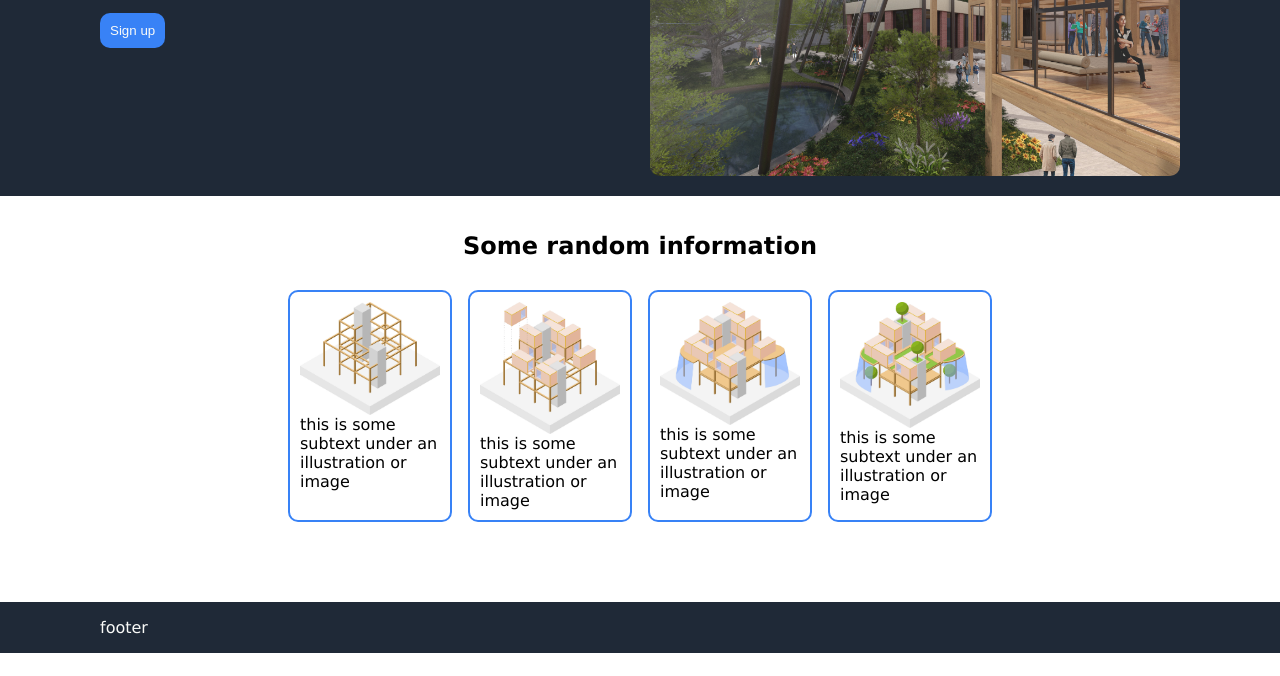
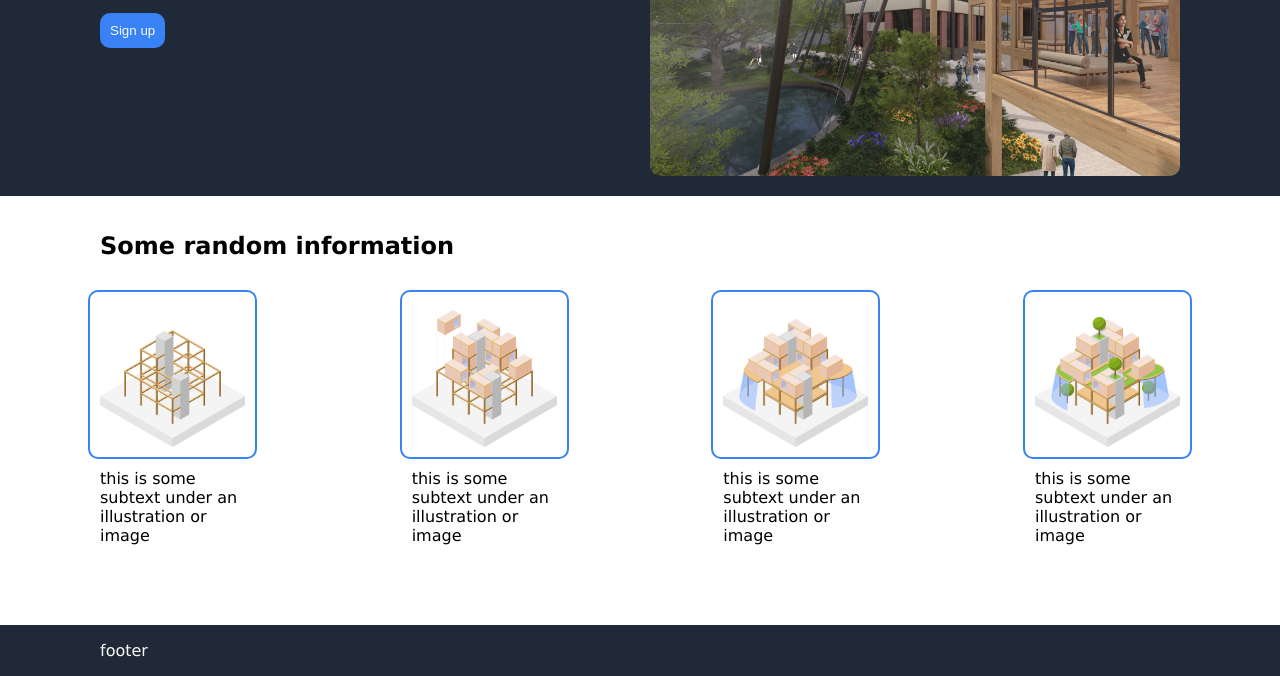
Before and after one commit to bartbroersen1/landing_page, a plain HTML site: page index.html in a window 1280 px wide. Shown: the part 189-865 px from the top of the page. Before the commit the page ends 842 px from the top, so only its background shows below. Drawn offline with Linux system fonts and the light colour scheme.

Commit message:
Added containers and subtext to illustrations

```diff
--- a/index.html
+++ b/index.html
@@ -30,10 +30,22 @@
         <div class="section-2">
             <h2>Some random information</h2>
             <ul class="illustrations">
-                <li class="illustration"><img src="img/Diagrammen AE edit 2 structure.jpg" alt="concept diagram 1: structure">this is some subtext under an illustration or image</li>
-                <li class="illustration"><img src="img/Diagrammen AE edit 3 units.jpg" alt="concept diagram 2: units">this is some subtext under an illustration or image</li>
-                <li class="illustration"><img src="img/Diagrammen AE edit 5 floors.jpg" alt="concept diagram 3: curtain wall and floors">this is some subtext under an illustration or image</li>
-                <li class="illustration"><img src="img/Diagrammen AE edit 6 greenery.jpg" alt="concept diagram 4: climate adaptive">this is some subtext under an illustration or image</li>
+                <div class="illustration">
+                    <li><img src="img/Diagrammen AE edit 2 structure.jpg" alt="concept diagram 1: structure"></li>
+                    <div>this is some subtext under an illustration or image</div>
+                </div>
+                <div class="illustration">
+                    <li><img src="img/Diagrammen AE edit 3 units.jpg" alt="concept diagram 2: units"></li>
+                    <div>this is some subtext under an illustration or image</div>
+                </div>
+                <div class="illustration">
+                    <li><img src="img/Diagrammen AE edit 5 floors.jpg" alt="concept diagram 3: curtain wall and floors"></li>
+                    <div>this is some subtext under an illustration or image</div>
+                </div>
+                <div class="illustration">
+                    <li><img src="img/Diagrammen AE edit 6 greenery.jpg" alt="concept diagram 4: climate adaptive"></li>
+                    <div>this is some subtext under an illustration or image</div>
+                </div>
             </ul>
         </div>
 
--- a/style.css
+++ b/style.css
@@ -49,25 +49,30 @@ body {
 .section-2 {
     display: flex;
     flex-direction: column;
-    align-items: center;
+    align-items: stretch;
     gap: 10px;
 }
 
 .illustrations {
     flex-wrap: wrap;
     justify-content: space-between;
-}
-
-.illustrations li {
-    display: flex;
-    flex-direction: column;
+    flex: 1;
 }
 
 .illustration {
     display: flex;
+    flex-direction: column;
+    align-items: center;
+    gap: 10px;
+    width: 145px;
+}
+
+.illustration li {
+    display: flex;
     align-items: flex-end;
     flex-shrink: 0;
-    width: 140px;
+    width: 145px;
+    height: 145px;
     max-width: 500px;
     padding: 10px;
     border: 2.5px solid #3882F6;
```
